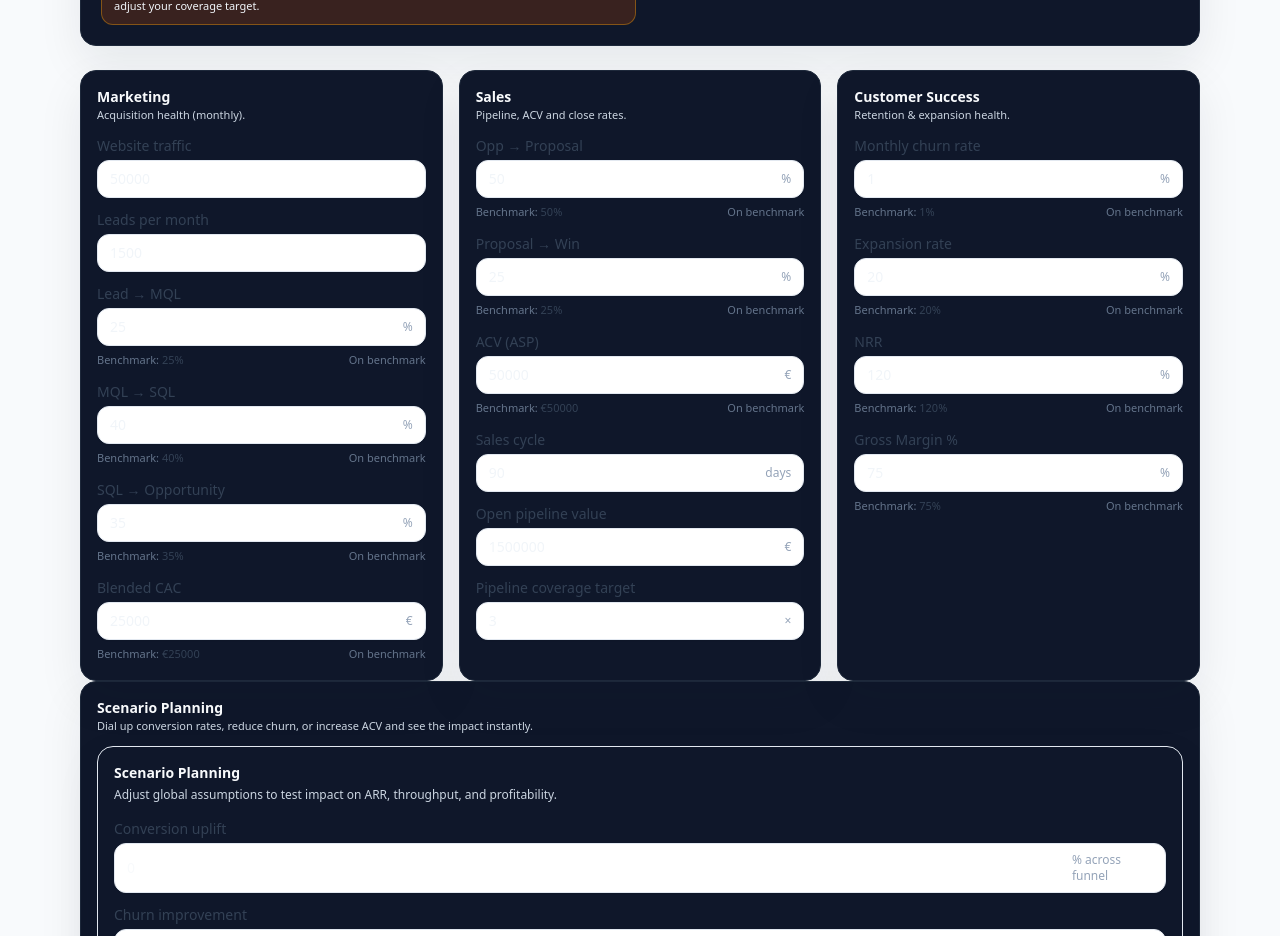
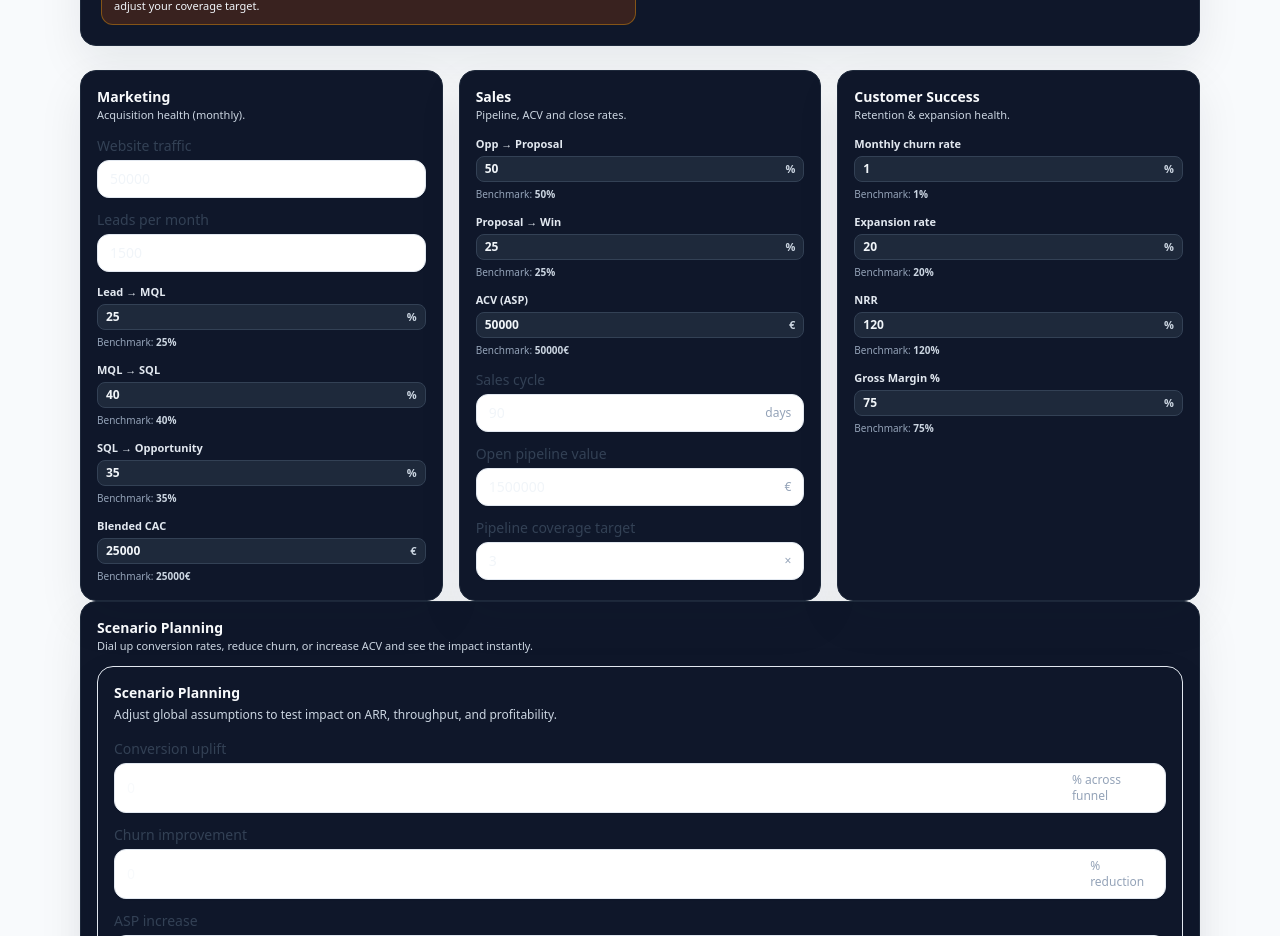
Before and after one commit to powerstephen/saas-throughput-calculator-, a Next.js app: page / in a window 1280 px wide. Shown: the part 860-1796 px from the top of the page. Built offline with nearby package versions, Linux system fonts and the light colour scheme.

Commit message:
Update MetricInputWithBenchmark.tsx

```diff
--- a/components/MetricInputWithBenchmark.tsx
+++ b/components/MetricInputWithBenchmark.tsx
@@ -1,15 +1,9 @@
-"use client";
-
-import NumberInput from "./NumberInput";
-
-type Mode = "percent" | "number" | "currency";
-
 type Props = {
   label: string;
   value: number;
-  onChange: (value: number) => void;
+  onChange: (v: number) => void;
   benchmark: number;
-  mode?: Mode;
+  mode: "percent" | "currency";
 };
 
 export default function MetricInputWithBenchmark({
@@ -17,40 +11,41 @@ export default function MetricInputWithBenchmark({
   value,
   onChange,
   benchmark,
-  mode = "percent"
+  mode,
 }: Props) {
-  const suffix =
-    mode === "percent" ? "%" : mode === "currency" ? "€" : undefined;
+  const suffix = mode === "percent" ? "%" : "€";
 
-  const delta = value - benchmark;
-  const isAbove = delta > 0;
-  const isBelow = delta < 0;
-
-  const format = (v: number) =>
-    mode === "percent" ? `${v.toFixed(0)}%` : mode === "currency" ? `€${v.toFixed(0)}` : v.toFixed(0);
-
-  const deltaLabel =
-    delta === 0
-      ? "On benchmark"
-      : `${isAbove ? "+" : ""}${delta.toFixed(0)} ${mode === "percent" ? "pts" : ""}`;
-
-  const deltaColour = isAbove
-    ? "text-emerald-600"
-    : isBelow
-    ? "text-rose-600"
-    : "text-slate-500";
+  const handleChange = (e: React.ChangeEvent<HTMLInputElement>) => {
+    const raw = e.target.value;
+    const parsed = parseFloat(raw);
+    onChange(!isNaN(parsed) ? parsed : 0);
+  };
 
   return (
-    <div className="flex flex-col gap-1 text-sm">
-      <NumberInput
-        label={label}
-        value={value}
-        onChange={onChange}
-        suffix={suffix}
-      />
-      <div className="flex items-center justify-between text-[11px] text-slate-500">
-        <span>Benchmark: <span className="font-medium text-slate-700">{format(benchmark)}</span></span>
-        <span className={`font-medium ${deltaColour}`}>{deltaLabel}</span>
+    <div className="flex flex-col space-y-1">
+      <label className="text-[11px] font-semibold text-slate-200">
+        {label}
+      </label>
+
+      <div className="flex items-center justify-between rounded-lg border border-slate-700 bg-slate-800 px-2 py-1">
+        <input
+          type="number"
+          value={value}
+          onChange={handleChange}
+          className="w-full bg-transparent text-slate-100 font-bold outline-none"
+        />
+
+        <span className="ml-2 text-[11px] font-semibold text-slate-300">
+          {suffix}
+        </span>
+      </div>
+
+      <div className="text-[10px] text-slate-400">
+        Benchmark:{" "}
+        <span className="font-semibold text-slate-300">
+          {benchmark}
+          {suffix}
+        </span>
       </div>
     </div>
   );
```
